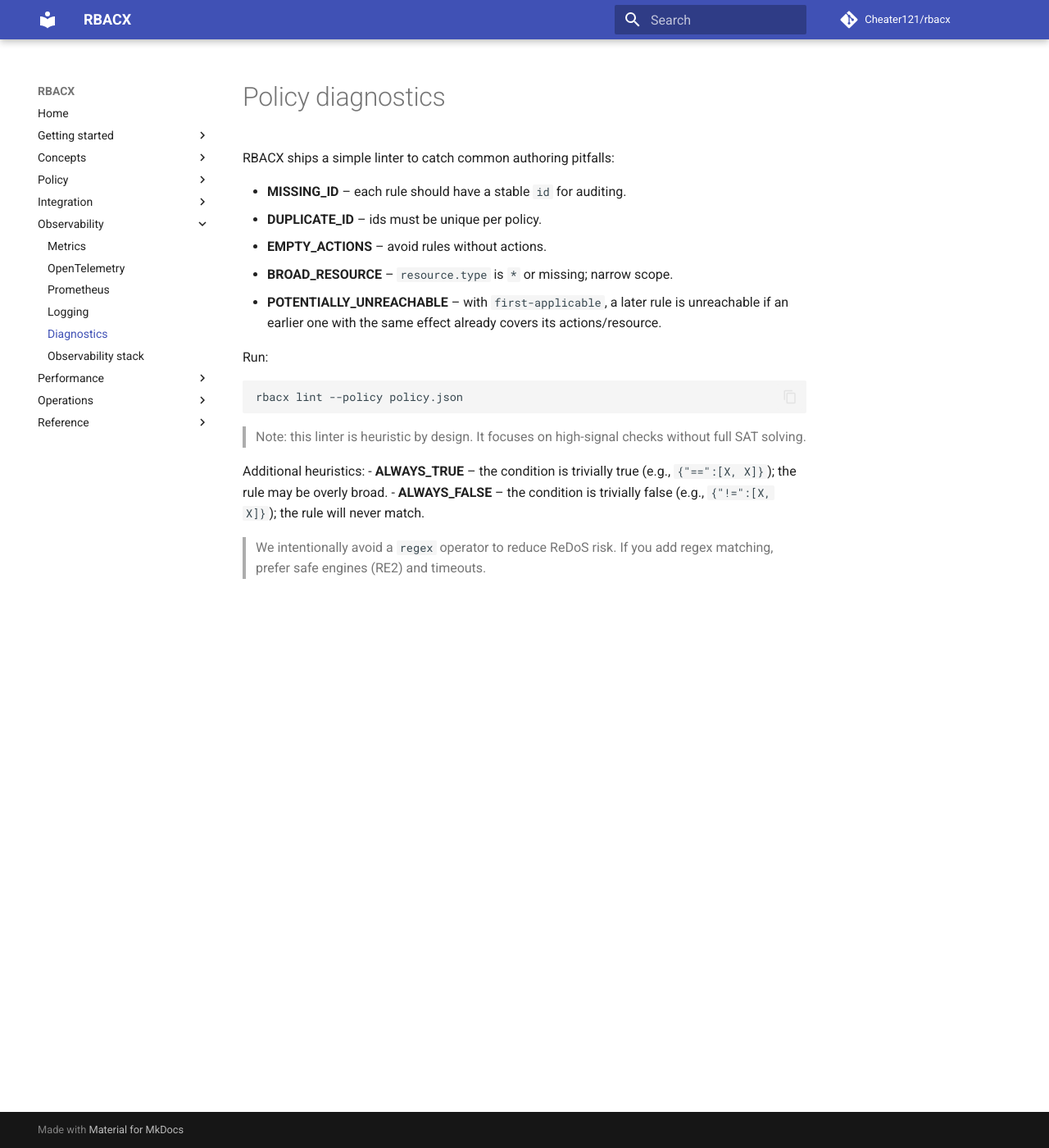
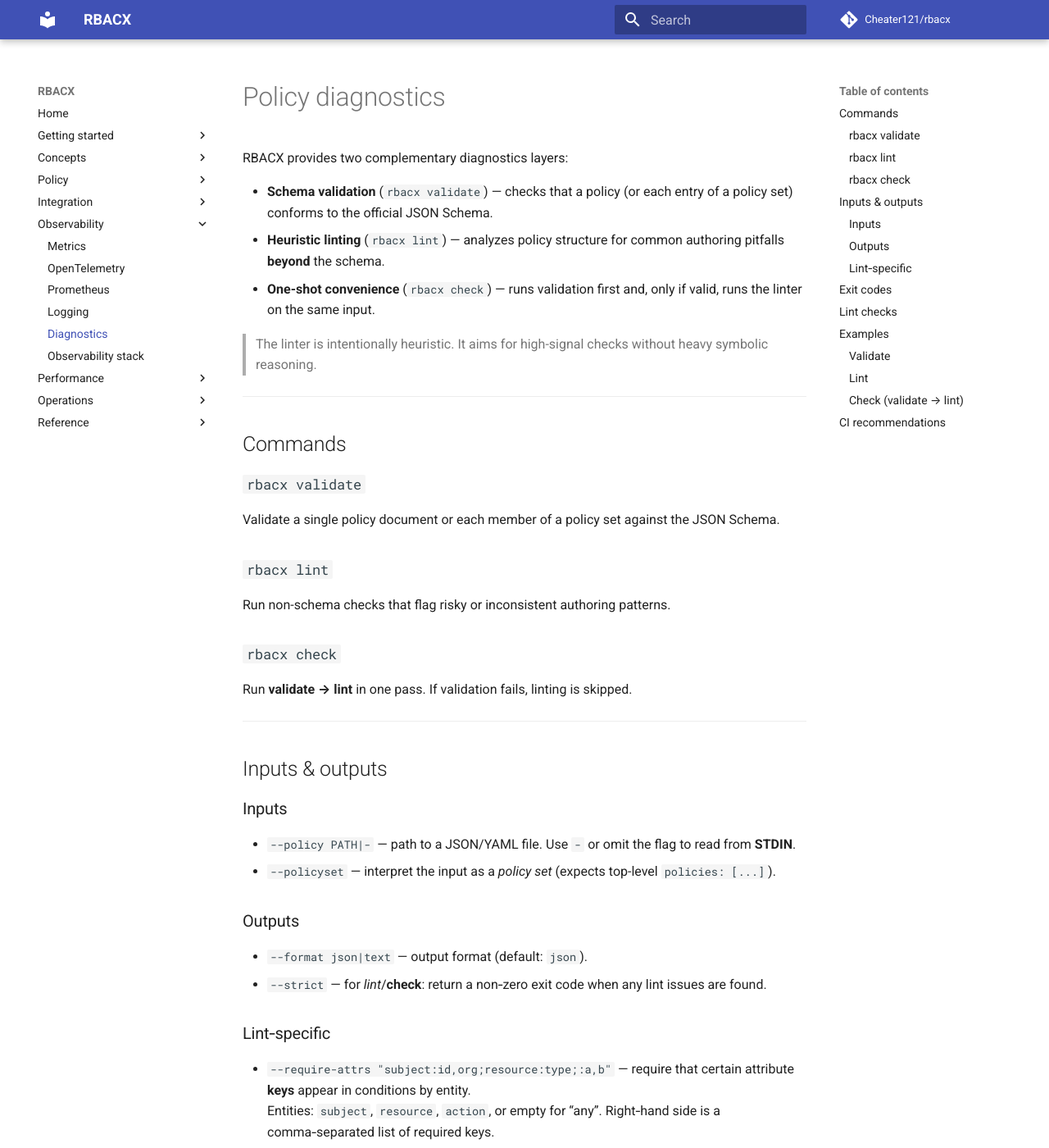
Before and after one commit to Cheater121/rbacx, an MkDocs documentation site: the page built from docs/diagnostics.md, in a window 1280 px wide and 1400 px high. Shown: the whole window at 82% size. Built offline with MkDocs 1.6.1 and Material for MkDocs 9.7.7, drawn with Linux system fonts in a browser that asks for light colours; comment, search, counter and statistics services are not loaded; some of the changed text lies outside the part shown.

Commit message:
feat(docs): update CLI behavior description

````diff
--- a/docs/diagnostics.md
+++ b/docs/diagnostics.md
@@ -1,21 +1,138 @@
 # Policy diagnostics
+
+RBACX provides two complementary diagnostics layers:
+
+- **Schema validation** (`rbacx validate`) — checks that a policy (or each entry of a policy set) conforms to the official JSON Schema.
+- **Heuristic linting** (`rbacx lint`) — analyzes policy structure for common authoring pitfalls **beyond** the schema.
+- **One-shot convenience** (`rbacx check`) — runs validation first and, only if valid, runs the linter on the same input.
+
+> The linter is intentionally heuristic. It aims for high-signal checks without heavy symbolic reasoning.
+
+---
+
+## Commands
+
+### `rbacx validate`
+Validate a single policy document or each member of a policy set against the JSON Schema.
+
+### `rbacx lint`
+Run non-schema checks that flag risky or inconsistent authoring patterns.
+
+### `rbacx check`
+Run **validate → lint** in one pass. If validation fails, linting is skipped.
+
+---
+
+## Inputs & outputs
+
+### Inputs
+- `--policy PATH|-` — path to a JSON/YAML file. Use `-` or omit the flag to read from **STDIN**.
+- `--policyset` — interpret the input as a *policy set* (expects top-level `policies: [...]`).
+
+### Outputs
+- `--format json|text` — output format (default: `json`).
+- `--strict` — for *lint*/**check**: return a non‑zero exit code when any lint issues are found.
+
+### Lint‑specific
+- `--require-attrs "subject:id,org;resource:type;:a,b"` — require that certain attribute **keys** appear in conditions by entity.
+  Entities: `subject`, `resource`, `action`, or empty for “any”. Right‑hand side is a comma‑separated list of required keys.
+
+---
+
+## Exit codes
+
+| Code | Meaning |
+|---:|---|
+| 0 | OK |
+| 2 | Usage error (bad arguments) |
+| 3 | Lint issues found (only with `--strict`) |
+| 4 | I/O error (file not found, decoding error) |
+| 5 | Missing optional dependency (e.g., YAML or JSON Schema engine) |
+| 6 | Schema validation errors |
+
+---
+
+## Lint checks
 
 RBACX ships a simple linter to catch common authoring pitfalls:
 
-- **MISSING_ID** – each rule should have a stable `id` for auditing.
-- **DUPLICATE_ID** – ids must be unique per policy.
-- **EMPTY_ACTIONS** – avoid rules without actions.
-- **BROAD_RESOURCE** – `resource.type` is `*` or missing; narrow scope.
-- **POTENTIALLY_UNREACHABLE** – with `first-applicable`, a later rule is unreachable if an earlier one with the same effect already covers its actions/resource.
+- **MISSING_ID** — each rule should have a stable `id` for auditing.
+- **DUPLICATE_ID** — rule ids must be unique within a policy.
+- **EMPTY_ACTIONS** — avoid rules without actions.
+- **BROAD_RESOURCE** — `resource.type` is `*` or missing; narrow the scope.
+- **POTENTIALLY_UNREACHABLE** — with `first-applicable`, a later rule is shadowed because an earlier one with the same effect already covers its actions/resource.
+- **ALWAYS_TRUE** — the condition is trivially true (e.g., `{"==":[X, X]}`); the rule may be overly broad.
+- **ALWAYS_FALSE** — the condition is trivially false (e.g., `{"!=":[X, X]}`); the rule will never match.
 
-Run:
+> We intentionally avoid a generic `regex` operator to reduce ReDoS risk. If you add regex matching, prefer safe engines (like RE2) and enforce timeouts.
+
+---
+
+## Examples
+
+### Validate
 ```bash
-rbacx lint --policy policy.json
+# Single policy (from file)
+rbacx validate --policy policy.json
+
+# Policy set (top-level "policies")
+rbacx validate --policy policies.yaml --policyset
+
+# Read from STDIN
+cat policy.json | rbacx validate --policy -
+
+# Human-readable
+rbacx validate --policy policy.json --format text
 ```
 
-> Note: this linter is heuristic by design. It focuses on high-signal checks without full SAT solving.
+**Output semantics**
+- JSON: `[]` when valid, otherwise a list of error objects; for policy sets, each error may include `policy_index`.
+- Text: prints `OK` when valid; otherwise one `SCHEMA` line per error, optionally with `[policy_index=N]`.
 
-Additional heuristics:
-- **ALWAYS_TRUE** – the condition is trivially true (e.g., `{"==":[X, X]}`); the rule may be overly broad.
-- **ALWAYS_FALSE** – the condition is trivially false (e.g., `{"!=":[X, X]}`); the rule will never match.
-> We intentionally avoid a `regex` operator to reduce ReDoS risk. If you add regex matching, prefer safe engines (RE2) and timeouts.
+### Lint
+```bash
+# Lint a single policy
+rbacx lint --policy policy.json
+
+# Lint a policy set
+rbacx lint --policy policies.yaml --policyset
+
+# Human‑readable and strict (CI)
+rbacx lint --policy policy.json --format text --strict
+
+# Require attributes to appear in conditions
+rbacx lint --policy policy.json --require-attrs "subject:id,org;resource:type"
+```
+
+**Output semantics**
+- JSON: a list of issue objects. Typical fields: `code`, `message`, `path`, `policy_index` (for sets).
+- Text: one line per issue, e.g.
+  `MISSING_ID [policy_index=0] rules[2].id: each rule should have a stable id`
+
+### Check (validate → lint)
+```bash
+# Validate and lint in one go
+rbacx check --policy policy.json
+
+# CI‑friendly policy set run
+rbacx check --policy policies.yaml --policyset --format text --strict
+
+# With STDIN
+cat policy.json | rbacx check --policy - --require-attrs "subject:id,org"
+```
+
+**Behavior**
+- If validation produces any errors, the command exits with `6` (**SCHEMA_ERRORS**) and does not run lint.
+- If validation passes, lint runs and prints issues; with `--strict`, the exit code is `3` (**LINT_ERRORS**) when issues are found.
+
+---
+
+## CI recommendations
+
+```bash
+# Fail the build on schema or lint problems, with readable logs
+rbacx check --policy policy.json --format text --strict
+# or:
+rbacx validate --policy policy.json --format text
+rbacx lint --policy policy.json --format text --strict
+```
````
Also changed, not shown: docs/index.md (+2 -2 lines).
